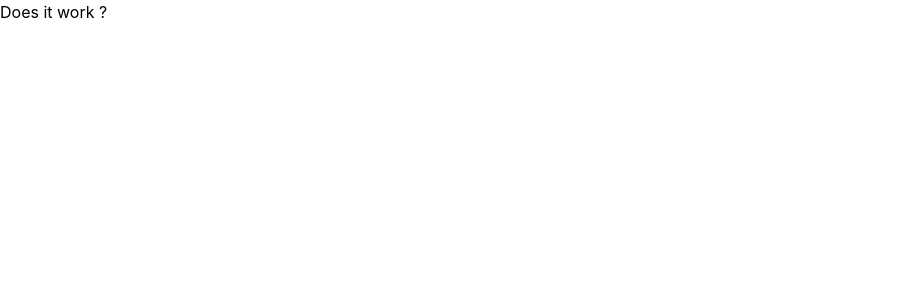
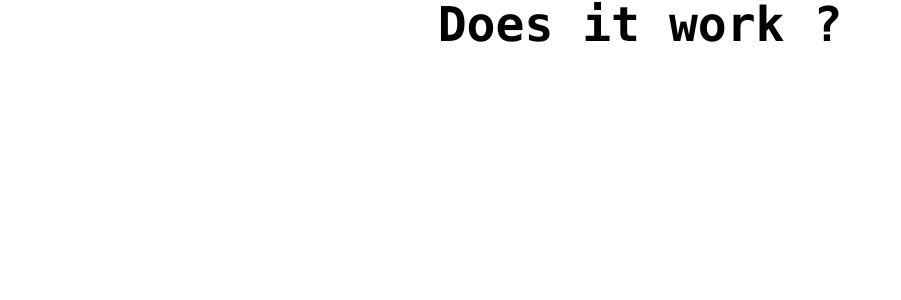
Before and after one commit to its-kayes/mojar-dokan, a React (Create React App) app: page / in a window 1280 px wide. Shown: the top 300 px of the page, without its empty margins (0-901 px from the left). Built offline with nearby package versions, Linux system fonts and the light colour scheme.

Commit message:
CSS work

```diff
--- a/src/App.js
+++ b/src/App.js
@@ -3,7 +3,7 @@ import './App.css';
 function App() {
   return (
     <div>
-      <h1> Does it work ? </h1>
+      <h1 className=' text-center text-5xl font-mono font-bold '> Does it work ? </h1>
     </div>
   );
 }
```
